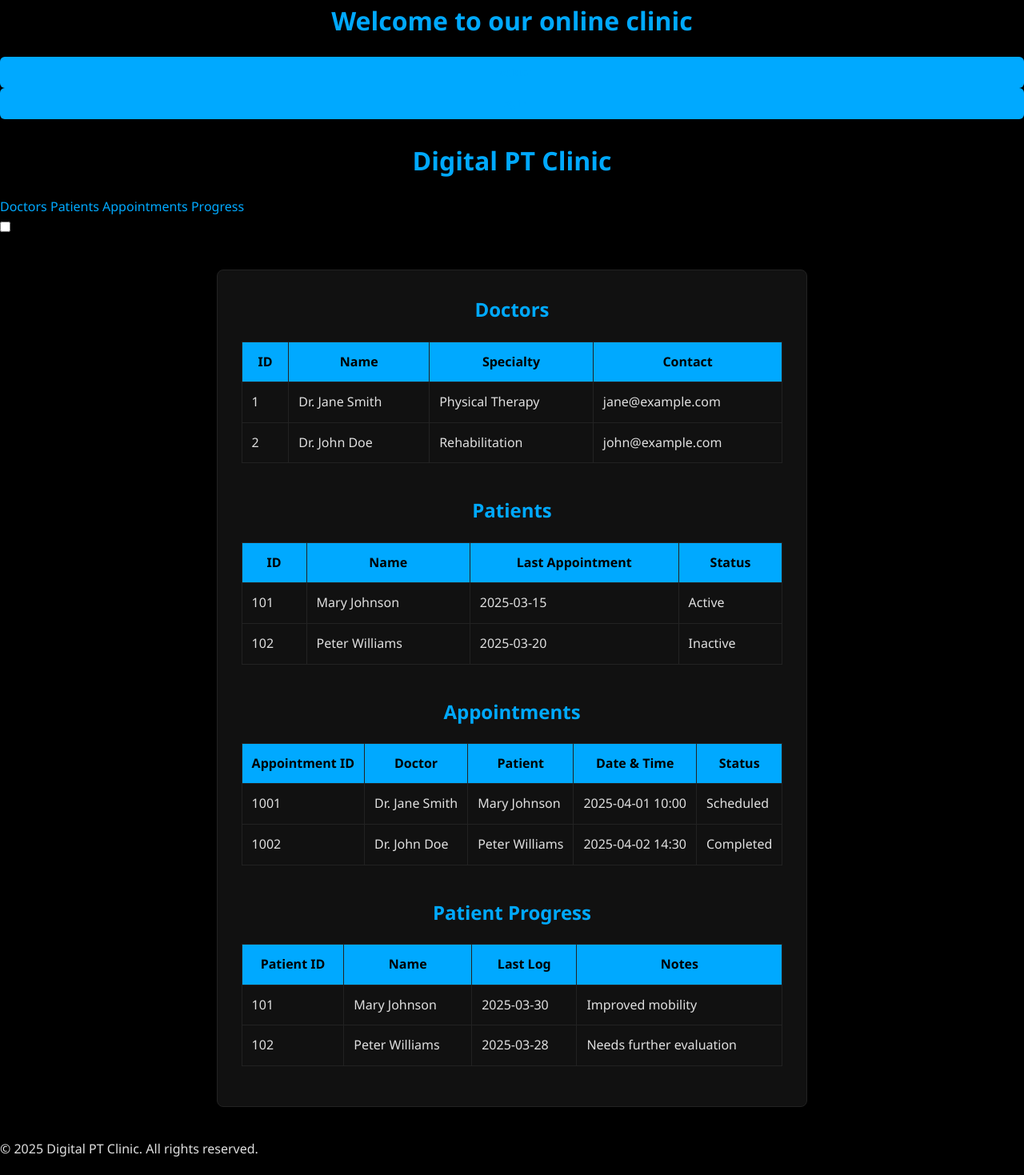
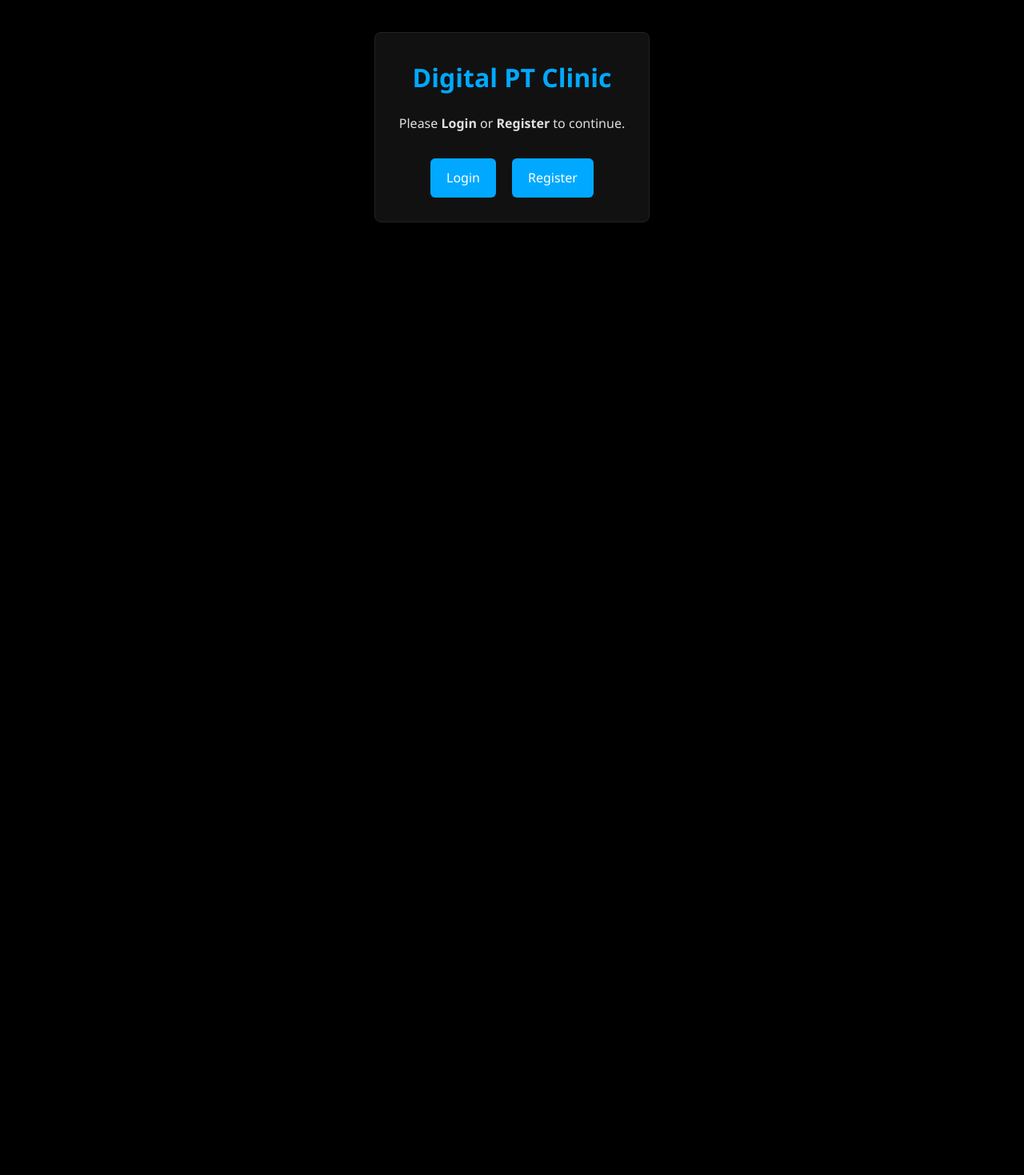
Before and after one commit to MarcoMedhatEgitto/secondaPagellaProject, a PHP site: page / in a window 1280 px wide. Shown: the whole page at 80% size. After the commit the page ends 278 px from the top, so only its background shows below. Run offline with PHP 8.4, Linux system fonts and the light colour scheme.

Commit message:
Update index.php

```diff
--- a/index.php
+++ b/index.php
@@ -1,199 +1,19 @@
-<?php
-session_start();
-?>
 <!DOCTYPE html>
 <html lang="en">
 <head>
-    <meta charset="UTF-8">
-    <title>Health Center!</title>
-    <link rel="stylesheet" href="/secondaPagellaProject/styles.css">
-  </head>
-<body>
-    <h1>
-        Welcome to our online clinic
-    </h1>
-    <?php if(!isset($_SESSION['email'])): ?>
-    <button value="register">
-    <a href="administrations/Register.php">Register</a>
-    </button>
-    <button>
-        <a href="administrations/Login.php">Log in</a>
-    </button>
-    <br>
-    <?php endif; ?>
-    <?php if(isset($_SESSION['email'])): ?>
-    <button>
-        <a href="administrations/Delete.php">Delete</a>
-    </button>
-    <button>
-        <a href="administrations/Dashboard.php">Dashoard</a>
-    </button>
-    <button>
-        <a href="administrations/Logout.php">Log out</a>
-    </button>
-    <?php endif ?>
+  <meta charset="UTF-8">
+  <title>Welcome | PT Clinic</title>
+  <!-- absolute path from your web‐root -->
+  <link rel="stylesheet" href="/secondaPagellaProject/styles.css">
+</head>
 <body class="light-mode">
-  <!-- Top Navigation Bar -->
-  <header class="site-header">
-    <div class="logo">
-      <h1>Digital PT Clinic</h1>
+  <div class="container">
+    <h1>Digital PT Clinic</h1>
+    <p>Please <strong>Login</strong> or <strong>Register</strong> to continue.</p>
+    <div class="actions" style="display: flex; gap: 20px; justify-content: center; margin-top: 30px;">
+      <a href="/secondaPagellaProject/administrations/login.php" class="btn">Login</a>
+      <a href="/secondaPagellaProject/administrations/register.php" class="btn">Register</a>
     </div>
-    <nav class="main-nav">
-      <a href="#doctors">Doctors</a>
-      <a href="#patients">Patients</a>
-      <a href="#appointments">Appointments</a>
-      <a href="#progress">Progress</a>
-    </nav>
-    <div class="nav-toggle">
-      <label class="mode-toggle">
-        <input type="checkbox" id="modeSwitch">
-        <span class="slider"></span>
-      </label>
-    </div>
-  </header>
-
-  <!-- Main Content Area -->
-  <main class="container">
-    <!-- Doctors Section -->
-    <section id="doctors" class="section">
-      <h2>Doctors</h2>
-      <div class="table-container">
-        <table>
-          <thead>
-            <tr>
-              <th>ID</th>
-              <th>Name</th>
-              <th>Specialty</th>
-              <th>Contact</th>
-            </tr>
-          </thead>
-          <tbody>
-            <tr>
-              <td>1</td>
-              <td>Dr. Jane Smith</td>
-              <td>Physical Therapy</td>
-              <td>jane@example.com</td>
-            </tr>
-            <tr>
-              <td>2</td>
-              <td>Dr. John Doe</td>
-              <td>Rehabilitation</td>
-              <td>john@example.com</td>
-            </tr>
-          </tbody>
-        </table>
-      </div>
-    </section>
-
-    <!-- Patients Section -->
-    <section id="patients" class="section">
-      <h2>Patients</h2>
-      <div class="table-container">
-        <table>
-          <thead>
-            <tr>
-              <th>ID</th>
-              <th>Name</th>
-              <th>Last Appointment</th>
-              <th>Status</th>
-            </tr>
-          </thead>
-          <tbody>
-            <tr>
-              <td>101</td>
-              <td>Mary Johnson</td>
-              <td>2025-03-15</td>
-              <td>Active</td>
-            </tr>
-            <tr>
-              <td>102</td>
-              <td>Peter Williams</td>
-              <td>2025-03-20</td>
-              <td>Inactive</td>
-            </tr>
-          </tbody>
-        </table>
-      </div>
-    </section>
-
-    <!-- Appointments Section -->
-    <section id="appointments" class="section">
-      <h2>Appointments</h2>
-      <div class="table-container">
-        <table>
-          <thead>
-            <tr>
-              <th>Appointment ID</th>
-              <th>Doctor</th>
-              <th>Patient</th>
-              <th>Date & Time</th>
-              <th>Status</th>
-            </tr>
-          </thead>
-          <tbody>
-            <tr>
-              <td>1001</td>
-              <td>Dr. Jane Smith</td>
-              <td>Mary Johnson</td>
-              <td>2025-04-01 10:00</td>
-              <td>Scheduled</td>
-            </tr>
-            <tr>
-              <td>1002</td>
-              <td>Dr. John Doe</td>
-              <td>Peter Williams</td>
-              <td>2025-04-02 14:30</td>
-              <td>Completed</td>
-            </tr>
-          </tbody>
-        </table>
-      </div>
-    </section>
-
-    <!-- Progress Section -->
-    <section id="progress" class="section">
-      <h2>Patient Progress</h2>
-      <div class="table-container">
-        <table>
-          <thead>
-            <tr>
-              <th>Patient ID</th>
-              <th>Name</th>
-              <th>Last Log</th>
-              <th>Notes</th>
-            </tr>
-          </thead>
-          <tbody>
-            <tr>
-              <td>101</td>
-              <td>Mary Johnson</td>
-              <td>2025-03-30</td>
-              <td>Improved mobility</td>
-            </tr>
-            <tr>
-              <td>102</td>
-              <td>Peter Williams</td>
-              <td>2025-03-28</td>
-              <td>Needs further evaluation</td>
-            </tr>
-          </tbody>
-        </table>
-      </div>
-    </section>
-  </main>
-
-  <footer class="site-footer">
-    <p>&copy; 2025 Digital PT Clinic. All rights reserved.</p>
-  </footer>
-
-  <!-- JavaScript for Dark Mode Toggle -->
-  <script>
-    const toggleSwitch = document.getElementById('modeSwitch');
-    toggleSwitch.addEventListener('change', function() {
-      document.body.classList.toggle('dark-mode', this.checked);
-      document.body.classList.toggle('light-mode', !this.checked);
-    });
-  </script>
+  </div>
 </body>
 </html>
-</html>
```
